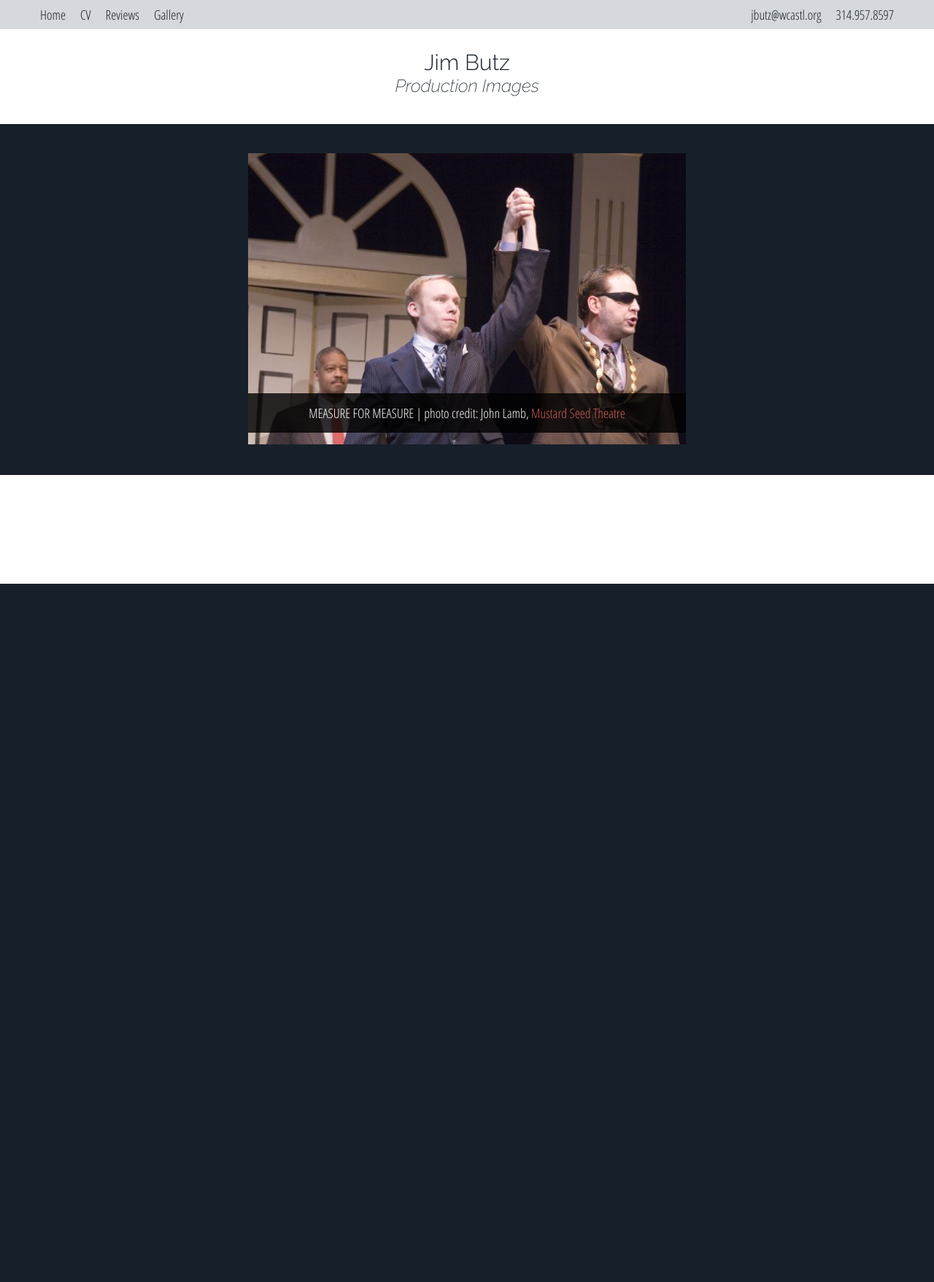
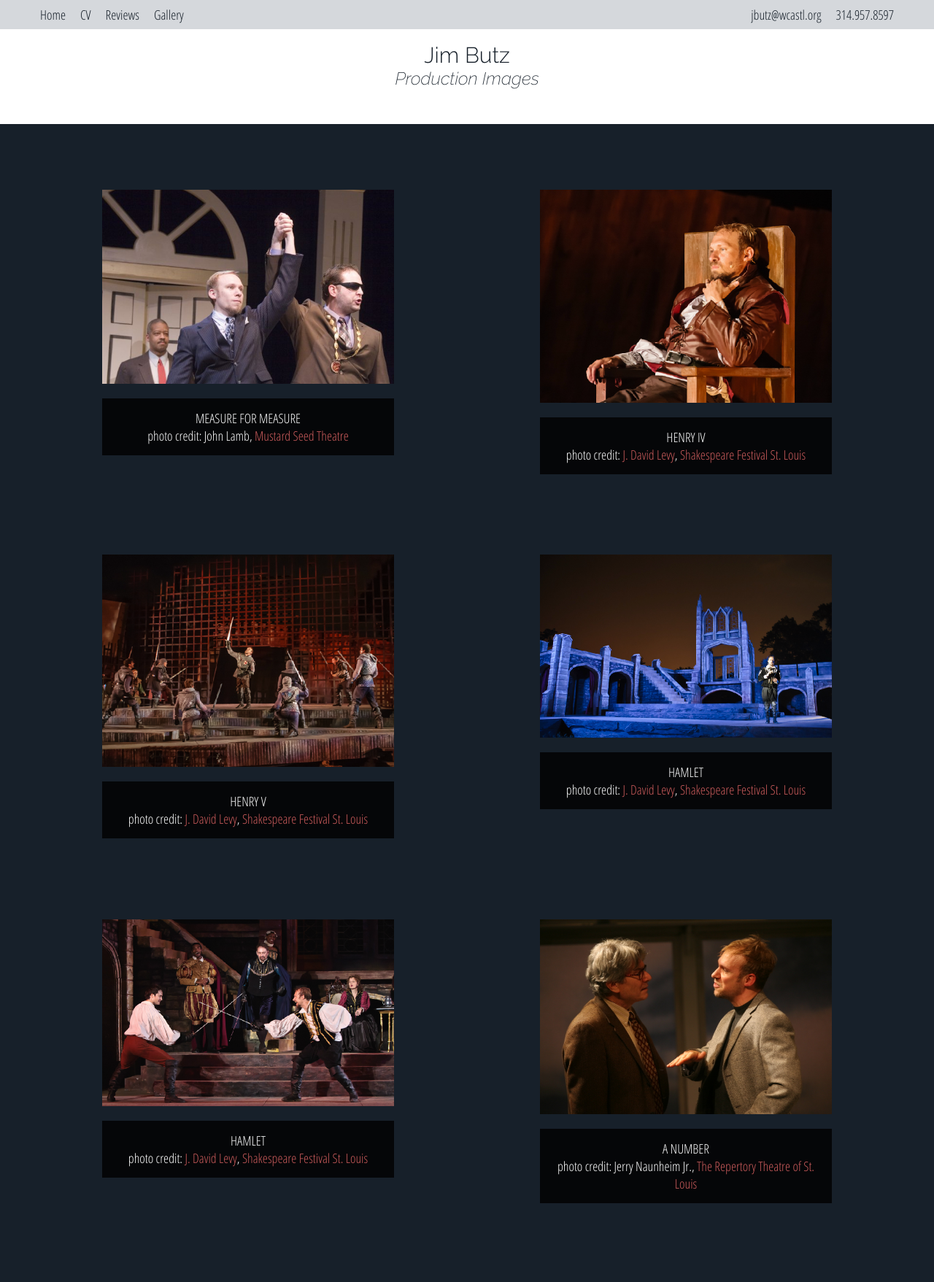
Before and after one commit to amy-butz/jim-butz, a PHP site: page /gallery.html in a window 1280 px wide. Shown: the top 1757 px of the page at 73% size. Before the commit the page ends 800 px from the top, so only its background shows below. Run offline with PHP 8.4, Linux system fonts and the light colour scheme; some libraries are stand-ins or nearby versions.

Commit message:
fixed gallery page which was not working to static gallery

```diff
--- a/gallery.html
+++ b/gallery.html
@@ -8,8 +8,6 @@
     <link rel="stylesheet" href="style.css">
     <script type="text/javascript" src="https://ajax.microsoft.com/ajax/jQuery/jquery-1.4.2.min.js"></script>
     <script src="scripts.js"></script>
-    <script src="http://ajax.googleapis.com/ajax/libs/jquery/1.8.3/jquery.min.js"></script>
-    <script src="responsiveslides.min.js"></script>
     <link href="https://fonts.googleapis.com/css?family=Open+Sans+Condensed:300|Raleway:200i,300,400" rel="stylesheet">
 
 </head>
@@ -27,52 +25,41 @@
     <h4>Production Images</h4>
   </div>
 
-<div class="main">
+<div class="gallery-page">
 
-<ul class="rslides">
-  <li><img src="assets/images/measure.jpg" alt="Measure for Measure"><p class="caption">MEASURE FOR MEASURE | photo credit:
+  <div class="gallery"><img class="gallery-image" src="assets/images/measure.jpg" alt="Measure for Measure"><p class="caption">MEASURE FOR MEASURE <br> photo credit:
     John Lamb</a>,
-      <a class="review-links" href="http://www.mustardseedtheatre.com/" target="_blank">Mustard Seed Theatre</a></p></li>
+      <a class="review-links" href="http://www.mustardseedtheatre.com/" target="_blank">Mustard Seed Theatre</a></p></div>
 
-  <li><img src="assets/images/henry_2.png" alt="Henry IV"><p class="caption">HENRY IV | photo credit:
+  <div class="gallery"><img class="gallery-image" src="assets/images/henry_2.png" alt="Henry IV"><p class="caption">HENRY IV <br>  photo credit:
     <a class="review-links" href="http://jdavidlevy.com/" target="_blank">J. David Levy</a>,
-      <a class="review-links" href="https://www.sfstl.com/" target="_blank">Shakespeare Festival St. Louis</a></p></li>
+      <a class="review-links" href="https://www.sfstl.com/" target="_blank">Shakespeare Festival St. Louis</a></p></div>
 
+     <div class="gallery"><img class="gallery-image" src="assets/images/henry5_2.png" alt="Henry V"><p class="caption">HENRY V <br>  photo credit:
+    <a class="review-links" href="http://jdavidlevy.com/" target="_blank">J. David Levy</a>,
+      <a class="review-links" href="https://www.sfstl.com/" target="_blank">Shakespeare Festival St. Louis</a></p></div>
 
-      <li><img src="assets/images/henry5_2.png" alt="Henry V"><p class="caption">HENRY V | photo credit:
+ <div class="gallery"><img class="gallery-image" src="assets/images/hamlet_1.png" alt="Hamlet"><p class="caption">HAMLET <br>  photo credit:
     <a class="review-links" href="http://jdavidlevy.com/" target="_blank">J. David Levy</a>,
-      <a class="review-links" href="https://www.sfstl.com/" target="_blank">Shakespeare Festival St. Louis</a></p></li>
+      <a class="review-links" href="https://www.sfstl.com/" target="_blank">Shakespeare Festival St. Louis</a></p>  </div>
 
-  <li><img src="assets/images/hamlet_1.png" alt="Hamlet"><p class="caption">HAMLET | photo credit:
+  <div class="gallery"><img class="gallery-image" src="assets/images/hamlet_3.png" alt="Hamlet"><p class="caption">HAMLET <br>  photo credit:
     <a class="review-links" href="http://jdavidlevy.com/" target="_blank">J. David Levy</a>,
-      <a class="review-links" href="https://www.sfstl.com/" target="_blank">Shakespeare Festival St. Louis</a></p></li>
+      <a class="review-links" href="https://www.sfstl.com/" target="_blank">Shakespeare Festival St. Louis</a></p></div>
 
-  <li><img src="assets/images/hamlet_3.png" alt="Hamlet"><p class="caption">HAMLET | photo credit:
-    <a class="review-links" href="http://jdavidlevy.com/" target="_blank">J. David Levy</a>,
-      <a class="review-links" href="https://www.sfstl.com/" target="_blank">Shakespeare Festival St. Louis</a></p></li>
+  <div class="gallery"><img class="gallery-image" src="assets/images/a_number.jpg" alt="A Number"><p class="caption">A NUMBER <br>  photo credit:
+    Jerry Naunheim Jr.,
+      <a class="review-links" href="http://www.repstl.org/" target="_blank">The Repertory Theatre of St. Louis</a></p></div>
 
-  <li><img src="assets/images/a_number.jpg" alt="A Number"><p class="caption">A NUMBER | photo credit:
-    Jerry Naunheim Jr.,
-      <a class="review-links" href="http://www.repstl.org/" target="_blank">The Repertory Theatre of St. Louis</a></p></li>
+ <div class="gallery"><img class="gallery-image" src="assets/images/freud.jpg" alt="Freud's Last Session"><p class="caption">FREUD'S LAST SESSION <br>  photo credit:
+    Eric Woolsey,
+      <a class="review-links" href="http://www.repstl.org/" target="_blank">The Repertory Theatre of St. Louis</a></p></div>
 
-  <li><img src="assets/images/freud.jpg" alt="Freud's Last Session"><p class="caption">FREUD'S LAST SESSION | photo credit:
+  <div class="gallery"><img class="gallery-image" src="assets/images/freud_2.jpg" alt="Freud's Last Session"><p class="caption">FREUD'S LAST SESSION <br>  photo credit:
     Eric Woolsey,
-      <a class="review-links" href="http://www.repstl.org/" target="_blank">The Repertory Theatre of St. Louis</a></p></li>
+      <a class="review-links" href="http://www.repstl.org/" target="_blank">The Repertory Theatre of St. Louis</a></p></div>
 
-  <li><img src="assets/images/freud_2.jpg" alt="Freud's Last Session"><p class="caption">FREUD'S LAST SESSION | photo credit:
-    Eric Woolsey,
-      <a class="review-links" href="http://www.repstl.org/" target="_blank">The Repertory Theatre of St. Louis</a></p></li>
-
-
-</ul>
-
-<script>
-  $(function() {
-    $(".rslides").responsiveSlides();
-  });
-</script>
-
-</div>
+    </div>
 
 <script type="text/javascript" src="//code.jquery.com/jquery-1.11.0.min.js"></script>
 <script type="text/javascript" src="//code.jquery.com/jquery-migrate-1.2.1.min.js"></script>
--- a/style.css
+++ b/style.css
@@ -71,7 +71,7 @@ a:hover {
     background: #FFFFFF;
     margin: 0;
     width: 100%;
-    height: 120px;
+    height: 100px;
     display: flex;
     flex-flow: column wrap;
     justify-content: center;
@@ -123,7 +123,7 @@ a:hover {
     padding-right: 40px;
     padding-bottom: 40px;
     position: absolute;
-    top: 170px;
+    top: 150px;
     word-wrap: break-word;
     display: flex;
     flex-flow: row nowrap;
@@ -142,49 +142,40 @@ a:hover {
     padding-right: 40px;
     padding-bottom: 40px;
     position: absolute;
-    top: 170px;
+    top: 150px;
     word-wrap: break-word;
 }
 
+.gallery-page {
+    background: #17202A;
+    font-family: 'Raleway', sans-serif;
+    color: #FFFFFF;
+    margin: 0px;
+    width: 100%;
+    box-sizing: border-box;
+    padding-top: 40px;
+    padding-left: 40px;
+    padding-right: 40px;
+    padding-bottom: 40px;
+    position: absolute;
+    top: 170px;
+    display: flex;
+    flex-flow: row wrap;
+    justify-content: space-around;
+}
 
-.rslides {
-  position: relative;
-  list-style: none;
-  overflow: hidden;
-  width: 50%;
-  padding: 0;
+.gallery {
+  margin: 50px;
+  width: 400px;
+  height: 400px;
+}
+
+.gallery-image {
+  width: 100%;
   margin: 0;
-  }
-
-.rslides li {
-  -webkit-backface-visibility: hidden;
-  position: absolute;
-  display: none;
-  width: 100%;
-  left: 0;
-  top: 0;
-  }
-
-.rslides li:first-child {
-  position: relative;
-  display: block;
-  float: left;
-  }
-
-.rslides img {
-  display: inline-block;
-  margin: auto;
-  height: auto;
-  width: 100%;
-  border: 0;
-  }
+}
 
 .caption {
-  position: absolute;
-  display: block;
-  bottom: 0;
-  left: 0;
-  right: 0;
   padding: 15px;
   text-align: center;
   background: #000;
```
